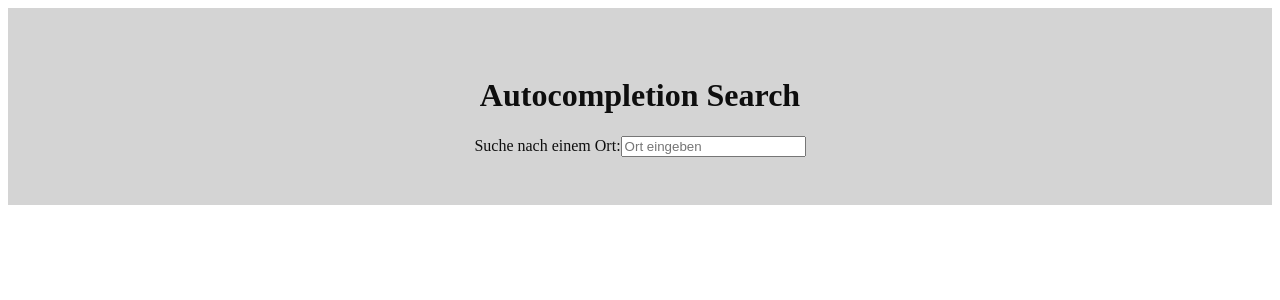
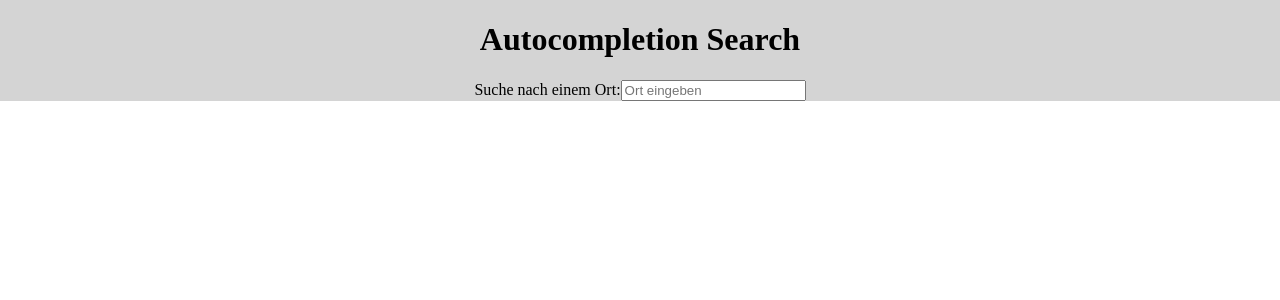
Before and after one commit to SvLowman/autocompletion, a React (Create React App) app: page / in a window 1280 px wide. Shown: the top 300 px of the page. Built offline with nearby package versions, Linux system fonts and the light colour scheme; the HTML template or start-up script is replaced by a standard one.

Commit message:
:heavy_plus_sign: Add styled-conponents

```diff
--- a/package.json
+++ b/package.json
@@ -11,6 +11,7 @@
     "react-dom": "^17.0.1",
     "react-places-autocomplete": "^7.3.0",
     "react-scripts": "4.0.0",
+    "styled-components": "^5.2.1",
     "web-vitals": "^0.2.4"
   },
   "scripts": {
--- a/src/App.js
+++ b/src/App.js
@@ -1,6 +1,14 @@
 /*global google*/
 import React, { useState /*useEffect*/ } from "react";
-import "./App.css";
+import styled from "styled-components/macro";
+import GlobalStyle from "./globalStyle";
+
+const FormContainer = styled.div`
+  background: var(--background);
+  display: flex;
+  flex-direction: column;
+  align-items: center;
+`;
 
 function App() {
   const [input, setInput] = useState("");
@@ -33,6 +41,8 @@ function App() {
 
   return (
     <main>
+      <GlobalStyle />
+      <FormContainer>
         <h1>Autocompletion Search</h1>
         <form>
           <label>Suche nach einem Ort:</label>
@@ -52,6 +62,7 @@ function App() {
               {predictionObject.description}
             </button>
           ))}
+      </FormContainer>
     </main>
   );
 }
--- /dev/null
+++ b/src/globalStyle.js
@@ -0,0 +1,21 @@
+import { createGlobalStyle } from "styled-components/macro";
+
+const GlobalStyle = createGlobalStyle`
+
+*,
+*::before,
+*::after {
+  box-sizing: border-box;
+}
+
+:root {
+  --background: #d4d4d4;
+}
+
+body {
+  margin: 0;
+  font-size: 16px;
+}
+`;
+
+export default GlobalStyle;
```
Also changed, not shown: 1 other file (tests, documents, lock files or other folders). Lines whose indentation alone changed are shown as unchanged.
